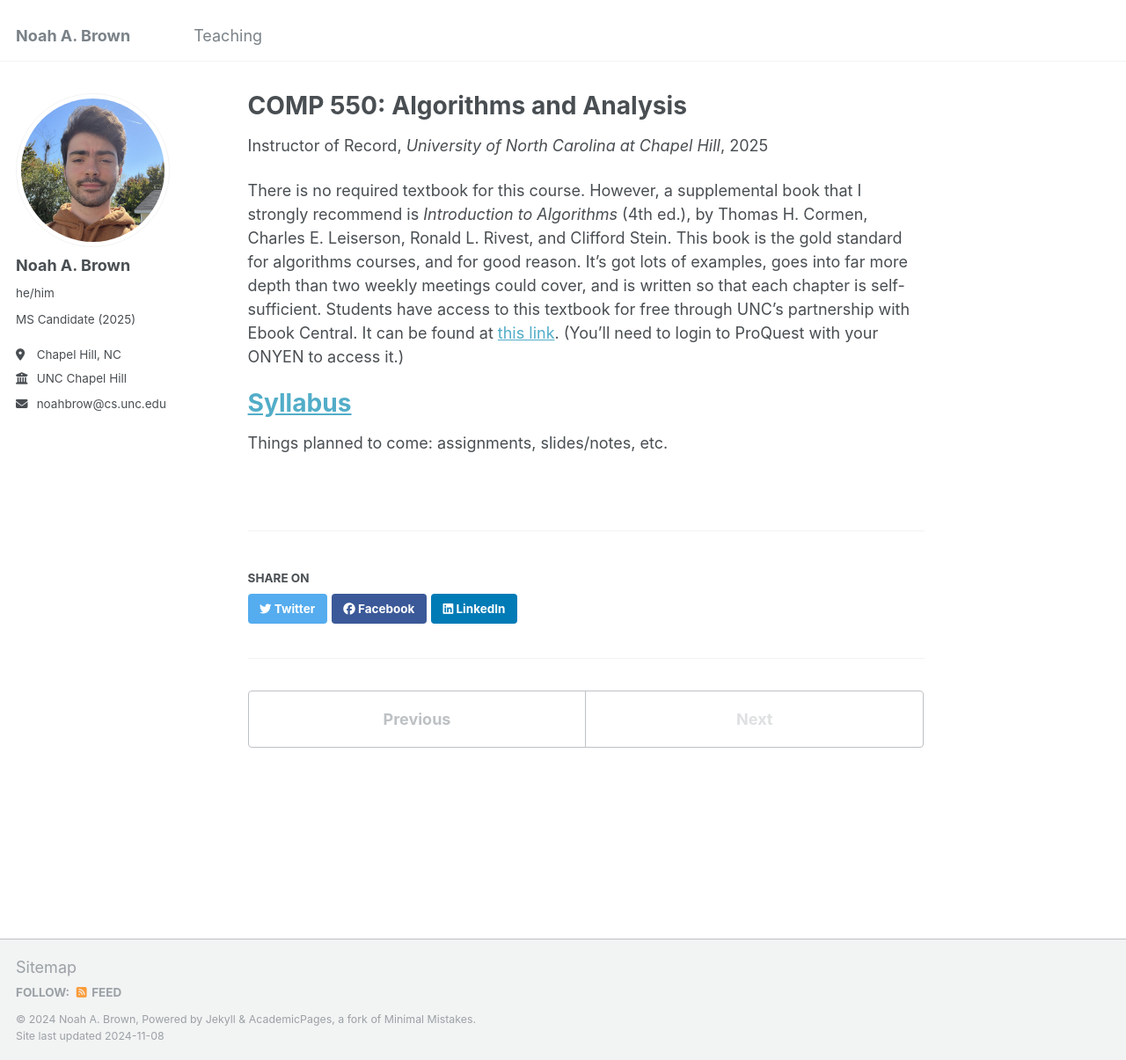
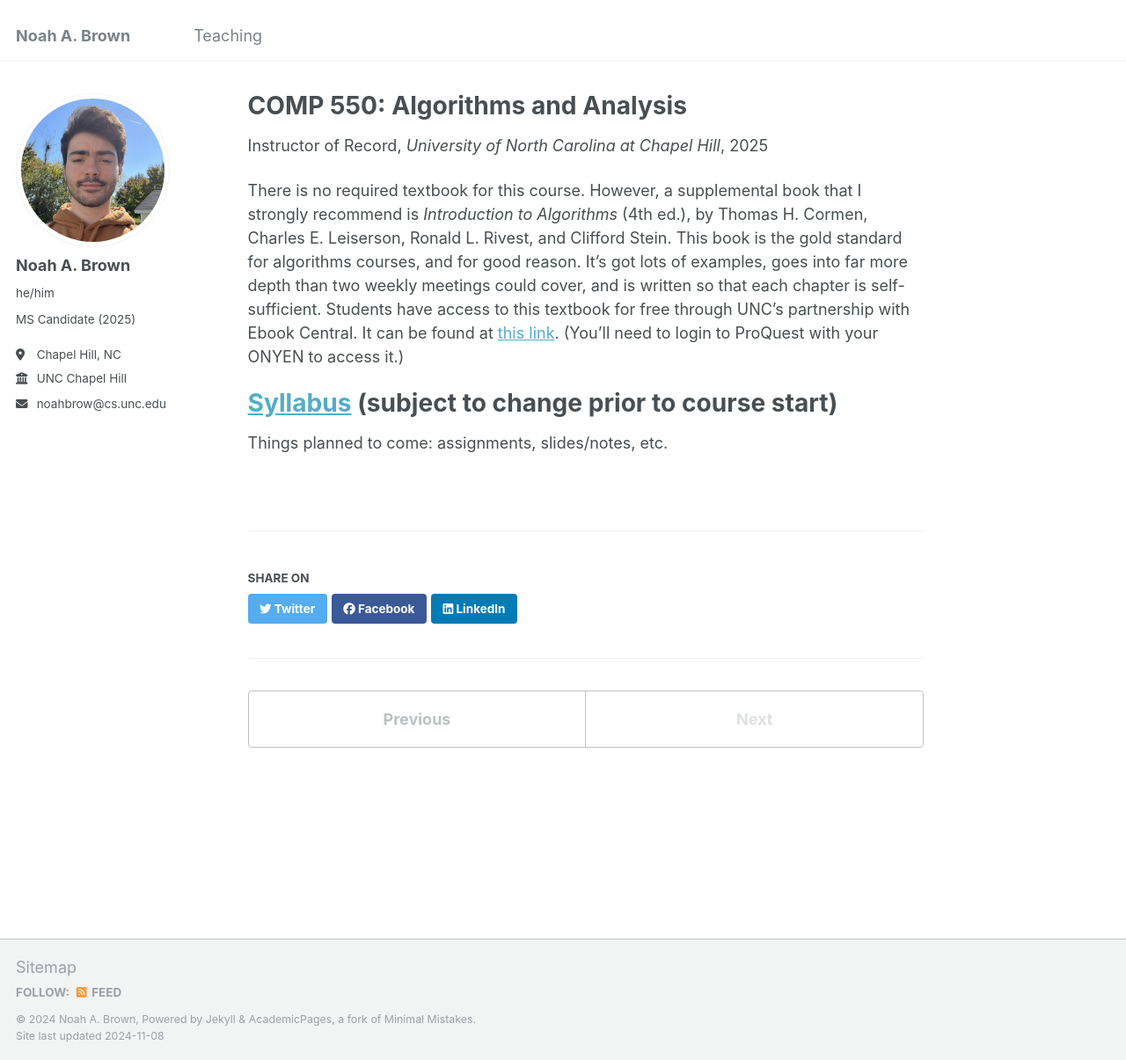
Before and after one commit to nabrown8/nabrown8.github.io, a Jekyll site: the page built from _teaching/550ins.md, in a window 1280 px wide and 1205 px high. Shown: the whole window at 88% size. Built offline with Jekyll 4.4.1, drawn with Linux system fonts in a browser that asks for light colours.

Commit message:
Adds warning abt syllabus changing

```diff
--- a/_teaching/550ins.md
+++ b/_teaching/550ins.md
@@ -10,7 +10,7 @@ location: "Chapel Hill, NC"
 
 There is no required textbook for this course. However, a supplemental book that I strongly recommend is *Introduction to Algorithms* (4th ed.), by Thomas H. Cormen, Charles E. Leiserson, Ronald L. Rivest, and Clifford Stein. This book is the gold standard for algorithms courses, and for good reason. It's got lots of examples, goes into far more depth than two weekly meetings could cover, and is written so that each chapter is self-sufficient. Students have access to this textbook for free through UNC's partnership with Ebook Central. It can be found at [this link](https://ebookcentral.proquest.com/lib/unc/detail.action?docID=6925615&pq-origsite=summon). (You'll need to login to ProQuest with your ONYEN to access it.)
 
-[Syllabus](https://docs.google.com/document/d/1yWVB3H1Uq4_NdEgmQCZeMRDfdGzeiFvxOxzKJa4LqT8/edit?usp=sharing)
+[Syllabus](https://docs.google.com/document/d/1yWVB3H1Uq4_NdEgmQCZeMRDfdGzeiFvxOxzKJa4LqT8/edit?usp=sharing) (subject to change prior to course start)
 ========
 
 
```
